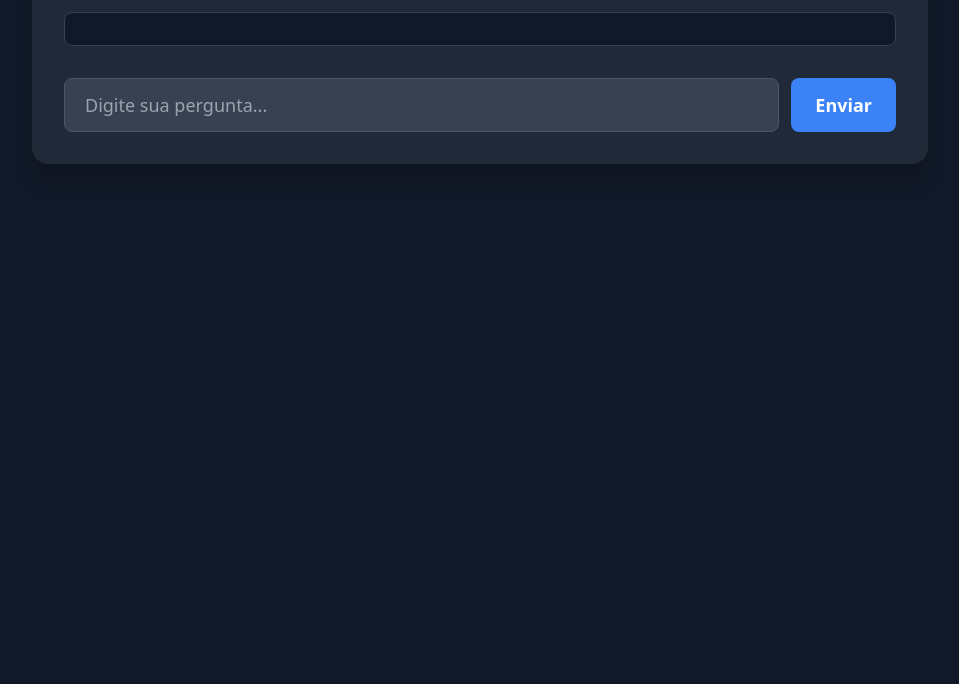
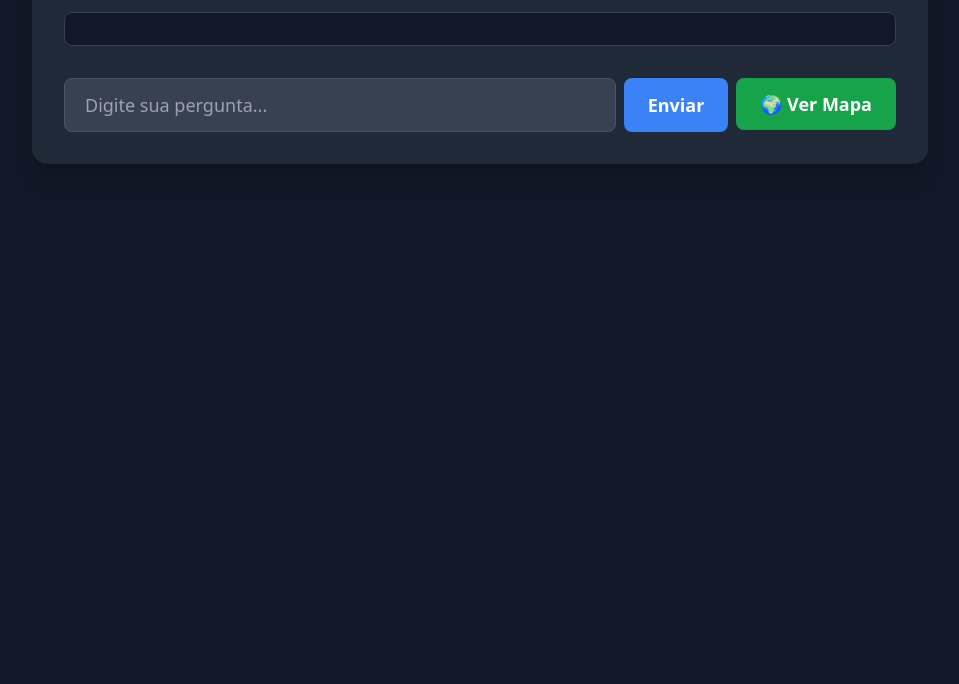
Before and after one commit to Ajude-ONG/lyka.ia, a plain HTML site: page index.html in a window 1280 px wide. Shown: the part 116-800 px from the top of the page, without its empty margins (160-1119 px from the left). Drawn offline with nearby package versions, Linux system fonts and the light colour scheme.

Commit message:
Adiciona botão de acesso ao mapa na interface da Lyka

```diff
--- a/index.html
+++ b/index.html
@@ -18,11 +18,16 @@
       <!-- Mensagens aparecerão aqui -->
     </div>
 
-    <div class="flex space-x-3 pt-2">
+    <div class="flex flex-wrap gap-2 pt-2">
       <input id="entrada" type="text" placeholder="Digite sua pergunta..."
              class="flex-1 px-5 py-3 rounded-lg bg-gray-700 text-white border border-gray-600 focus:outline-none focus:ring-2 focus:ring-blue-500 text-lg" />
       <button onclick="enviar()"
               class="px-6 py-3 bg-blue-500 hover:bg-blue-600 rounded-lg font-semibold text-lg">Enviar</button>
+      <a href="mapa.html" target="_blank">
+        <button class="px-6 py-3 bg-green-600 hover:bg-green-700 rounded-lg font-semibold text-lg">
+          🌍 Ver Mapa
+        </button>
+      </a>
     </div>
   </div>
 
```
